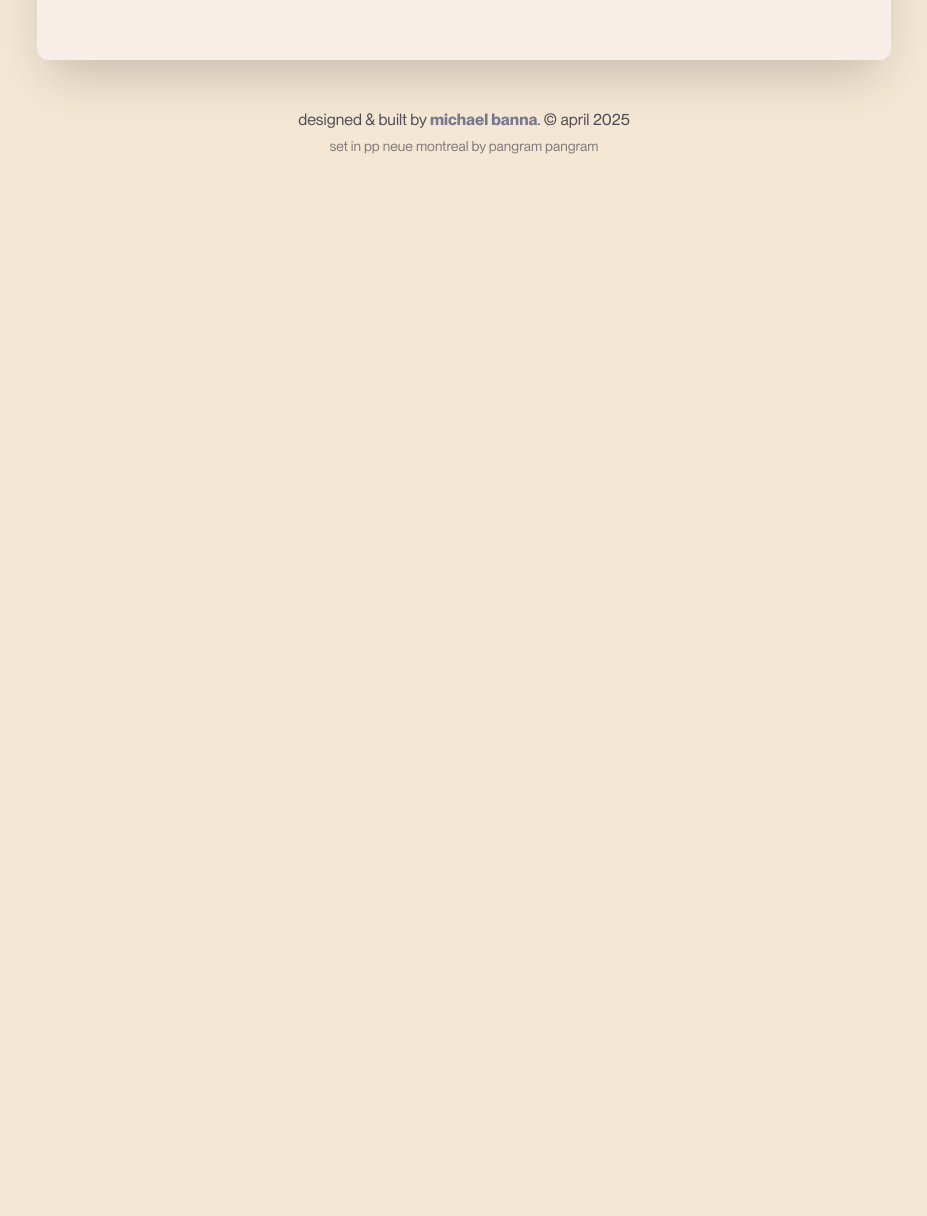
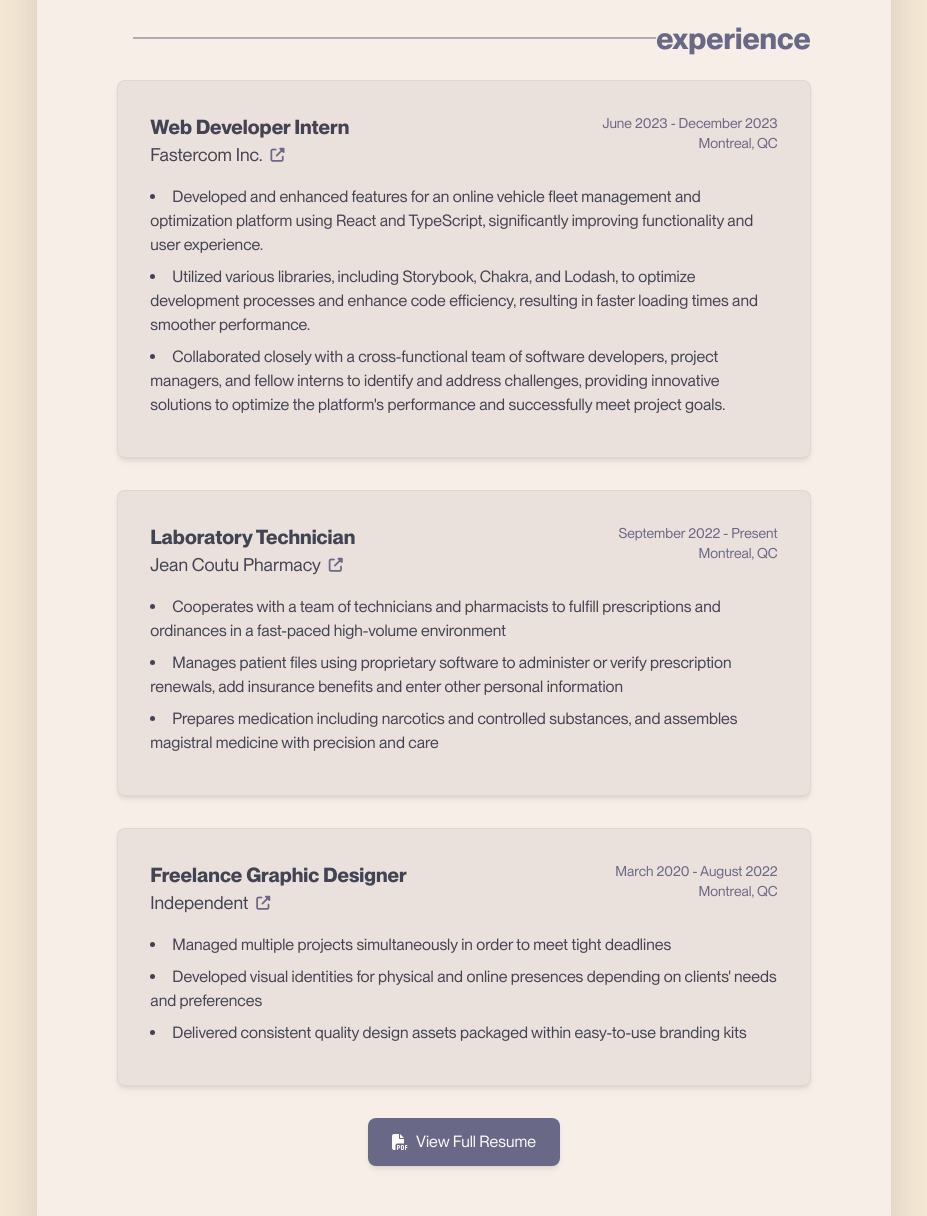
Before and after one commit to bmchl/bannadotdev, an Astro site: page / in a window 1280 px wide. Shown: the part 1584-2800 px from the top of the page, without its empty margins (176-1103 px from the left). Before the commit the page ends 1884 px from the top, so only its background shows below. Built offline with nearby package versions, Linux system fonts and the light colour scheme; Astro itself is replaced by a stand-in of ours; animation ran at ten frames a second.

Commit message:
resume-parser try

```diff
--- /dev/null
+++ b/src/data/resume.json
@@ -0,0 +1,42 @@
+{
+    "experiences": [
+        {
+            "company": "Fastercom Inc.",
+            "position": "Web Developer Intern",
+            "period": "June 2023 - December 2023",
+            "location": "Montreal, QC",
+            "link": "https://fasteroptim.com",
+            "description": [
+                "Developed and enhanced features for an online vehicle fleet management and optimization platform using React and TypeScript, significantly improving functionality and user experience.",
+                "Utilized various libraries, including Storybook, Chakra, and Lodash, to optimize development processes and enhance code efficiency, resulting in faster loading times and smoother performance.",
+                "Collaborated closely with a cross-functional team of software developers, project managers, and fellow interns to identify and address challenges, providing innovative solutions to optimize the platform's performance and successfully meet project goals."
+            ]
+        },
+        {
+            "company": "Jean Coutu Pharmacy",
+            "position": "Laboratory Technician",
+            "period": "September 2022 - Present",
+            "location": "Montreal, QC",
+            "link": "https://www.jeancoutu.com/",
+            "description": [
+                "Cooperates with a team of technicians and pharmacists to fulfill prescriptions and ordinances in a fast-paced high-volume environment",
+                "Manages patient files using proprietary software to administer or verify prescription renewals, add insurance benefits and enter other personal information",
+                "Prepares medication including narcotics and controlled substances, and assembles magistral medicine with precision and care"
+            ]
+        },
+        {
+            "company": "Independent",
+            "position": "Freelance Graphic Designer",
+            "period": "March 2020 - August 2022",
+            "location": "Montreal, QC",
+            "link": "https://www.fiverr.com/bnnmchl",
+            "description": [
+                "Managed multiple projects simultaneously in order to meet tight deadlines",
+                "Developed visual identities for physical and online presences depending on clients' needs and preferences",
+                "Delivered consistent quality design assets packaged within easy-to-use branding kits"
+            ]
+        }
+    ],
+    "lastUpdated": "2024-04-18T12:00:00.000Z",
+    "pdfContentPreview": "Michael Banna Resume - Software Developer..."
+}
--- a/src/pages/index.astro
+++ b/src/pages/index.astro
@@ -1,6 +1,7 @@
 ---
 import Layout from '../layouts/Layout.astro';
 import About from '../sections/About.astro';
+import Experience from '../sections/Experience.astro';
 ---
 
 <Layout title="meet michael banna">
@@ -12,16 +13,17 @@ import About from '../sections/About.astro';
     class="bg-backdrop opacity-80 rounded-xl shadow-2xl m-auto mt-10 mb-0 p-8 md:p-16 lg:p-20 w-full md:w-3/4 lg:w-2/3 neue-montreal"
   >
     <section>
-  <h2 class="text-3xl mt-2 mb-2 font-bold text-primary flex items-center" style="font-family: 'Neue Montreal', monospace;"><span class="flex-grow border-b-2 border-primary-light ml-4"></span>
-who?
-  </h2>
-  <About />
-</section>
+      <h2 class="text-3xl mt-2 mb-2 font-bold text-primary flex items-center" style="font-family: 'Neue Montreal', monospace;"><span class="flex-grow border-b-2 border-primary-light ml-4"></span>
+      who?
+      </h2>
+      <About />
+    </section>
+    <Experience />
   </main>
   <footer class="flex flex-col justify-center items-center px-auto md:mx-auto mx-4 text-writing-light opacity-70 py-12 text-center" style="font-family: 'Neue Montreal', monospace;">
-    <div class="mb-1">designed & built by <span class="font-bold text-primary">michael banna</span>. ©
-    april 2025</div>
-    <div class="text-sm opacity-70">set in pp neue montreal by <a href="https://pangrampangram.com" target="_blank" rel="noopener noreferrer" class="hover:underline">pangram pangram</a></div>
+    <div class="mb-1">designed by <span class="font-bold text-primary">michael banna</span>. ©
+    april 2024</div>
+    <div class="text-sm opacity-60">set in pp neue montreal by <a href="https://pangrampangram.com" target="_blank" rel="noopener noreferrer" class="hover:underline">pangram pangram</a></div>
   </footer>
   <div class="visible md:invisible h-24"></div>
 </Layout>
--- /dev/null
+++ b/src/sections/Experience.astro
@@ -0,0 +1,87 @@
+---
+// This component automatically parses and displays experience data from your resume
+// It will update whenever you update your resume file in the repository
+
+import resumeData from '../data/resume.json';
+
+interface Experience {
+  company: string;
+  position: string;
+  period: string;
+  location: string;
+  description: string[];
+  link?: string;
+}
+
+// Get experiences from the JSON file that is automatically updated by the GitHub Action
+const { experiences } = resumeData;
+
+// The following logic is implemented to update this data on each commit:
+// 1. GitHub Action runs on commit when the resume PDF changes
+// 2. The action parses the PDF resume using pdf-parse
+// 3. Generates the resume.json file with the parsed data
+// 4. This component imports and uses that JSON data
+---
+
+<div class="neue-montreal">
+  <h2 class="text-3xl mt-10 mb-6 font-bold text-primary flex items-center" style="font-family: 'Neue Montreal', monospace;">
+    <span class="flex-grow border-b-2 border-primary-light ml-4"></span>
+    experience
+  </h2>
+  <div class="space-y-8">
+    {experiences.map((job: Experience) => (
+      <div class="bg-primary-ultralight rounded-lg border border-primary-light/20 shadow-md p-8 text-primary-dark">
+        <div class="flex flex-col md:flex-row justify-between mb-4">
+          <div>
+            <h3 class="text-xl font-bold">{job.position}</h3>
+            <div class="flex items-center">
+              <h4 class="text-lg">{job.company}</h4>
+              {job.link && (
+                <a href={job.link} target="_blank" rel="noopener noreferrer" class="ml-2 text-primary hover:underline">
+                  <i class="fa fa-external-link-alt text-sm"></i>
+                </a>
+              )}
+            </div>
+          </div>
+          <div class="text-right mt-2 md:mt-0 text-sm text-primary">
+            <p>{job.period}</p>
+            <p>{job.location}</p>
+          </div>
+        </div>
+        <ul class="list-disc list-inside">
+          {job.description.map((point) => (
+            <li class="mb-2 text-primary-dark">{point}</li>
+          ))}
+        </ul>
+      </div>
+    ))}
+  </div>
+
+  <div class="mt-8 text-center">
+    <a
+      href="/Michael_Banna_Resume.pdf"
+      target="_blank"
+      rel="noopener noreferrer"
+      class="inline-flex items-center bg-primary text-white px-6 py-3 rounded-lg shadow-md hover:bg-primary-dark transition-colors">
+      <i class="fa fa-file-pdf mr-2"></i>
+      View Full Resume
+    </a>
+  </div>
+</div>
+
+<script>
+  // The resume data is updated at build time through the GitHub Action
+  // No client-side updates are needed unless you want real-time updates
+
+  // If you wanted real-time updates without rebuilding:
+  // async function fetchResumeData() {
+  //   const response = await fetch('/api/latest-resume-data');
+  //   const data = await response.json();
+  //   // Update the DOM with the new data
+  // }
+  //
+  // if (import.meta.env.DEV) {
+  //   // Only fetch in development
+  //   fetchResumeData();
+  // }
+</script>
```
Also changed, not shown: .github/workflows/parse-resume.yml (added), 1 other file.
